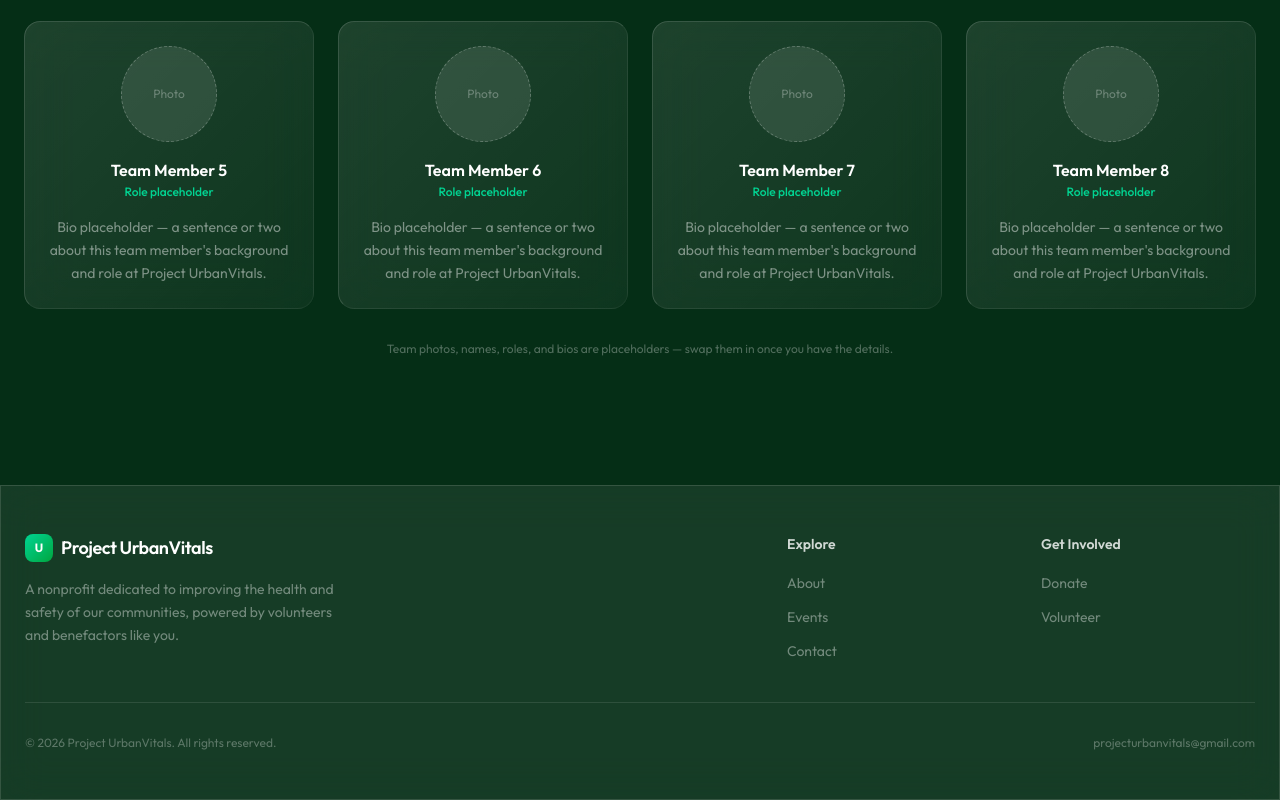
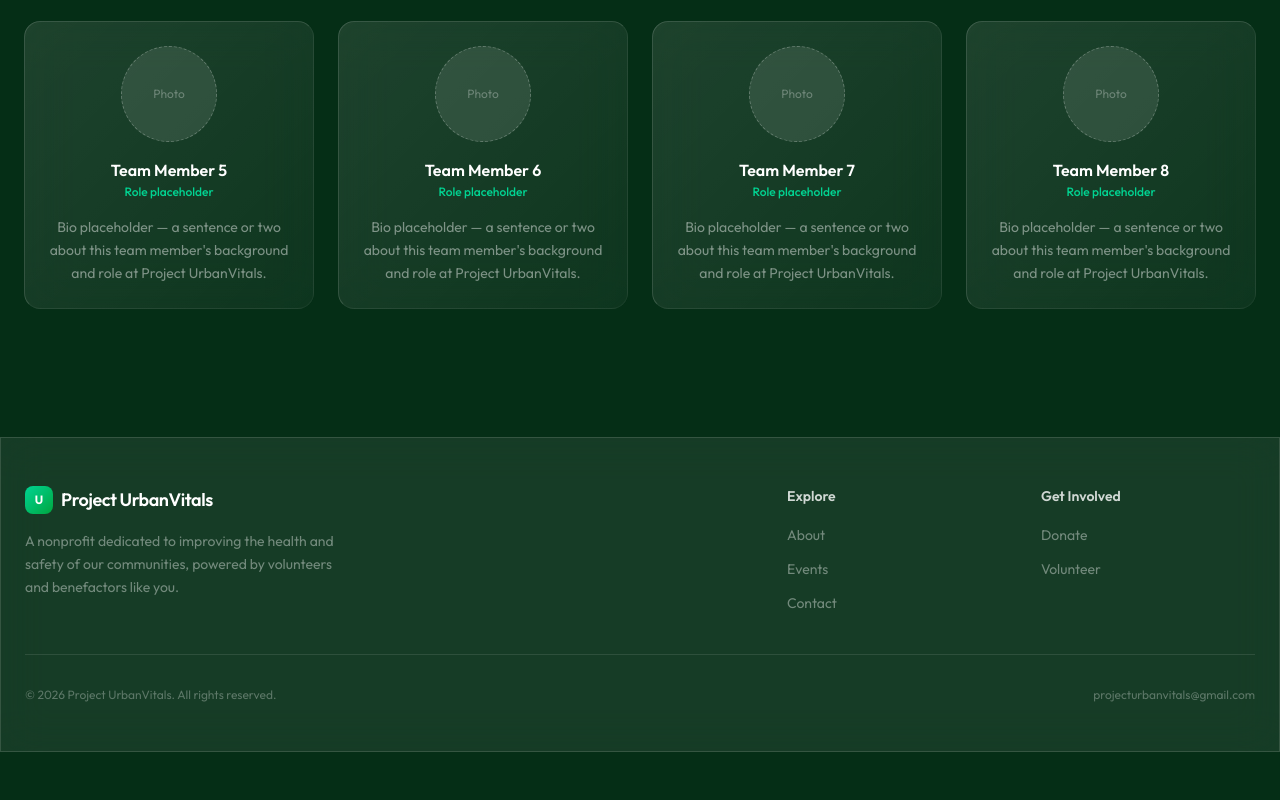
Before and after one commit to sajlardiya-hue/projecturbanvitals, a React (Vite) app: page /about in a window 1280 px wide. Shown: the part 1009-1809 px from the top of the page. After the commit the page ends 1761 px from the top, so only its background shows below. Built offline with nearby package versions, Linux system fonts and the light colour scheme; the HTML template or start-up script is replaced by a standard one.

Commit message:
Remove placeholder text in About page
Removed placeholder text for team information.

```diff
--- a/src/pages/About.tsx
+++ b/src/pages/About.tsx
@@ -45,9 +45,6 @@ export default function About() {
             </div>
           ))}
         </div>
-        <p className="text-white/30 text-xs text-center mt-8">
-          Team photos, names, roles, and bios are placeholders — swap them in once you have the details.
-        </p>
       </section>
     </>
   );
```
